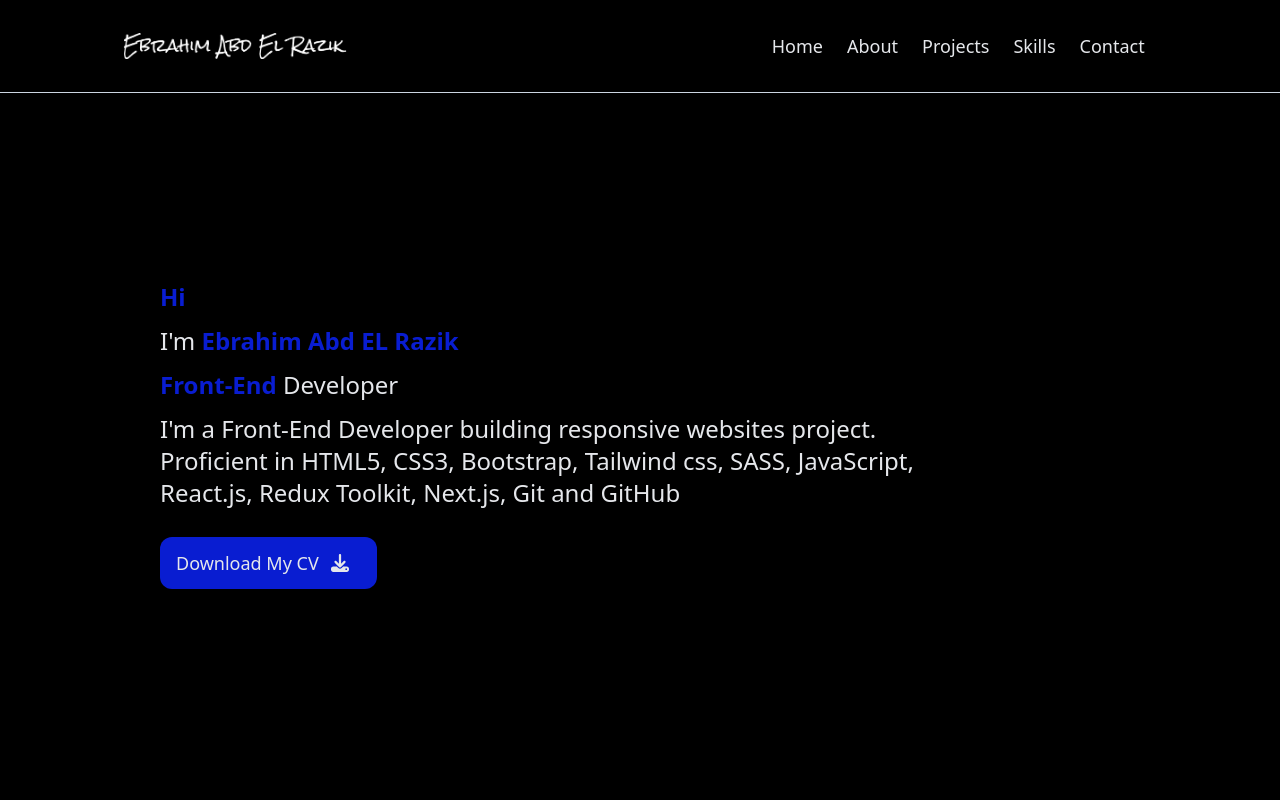
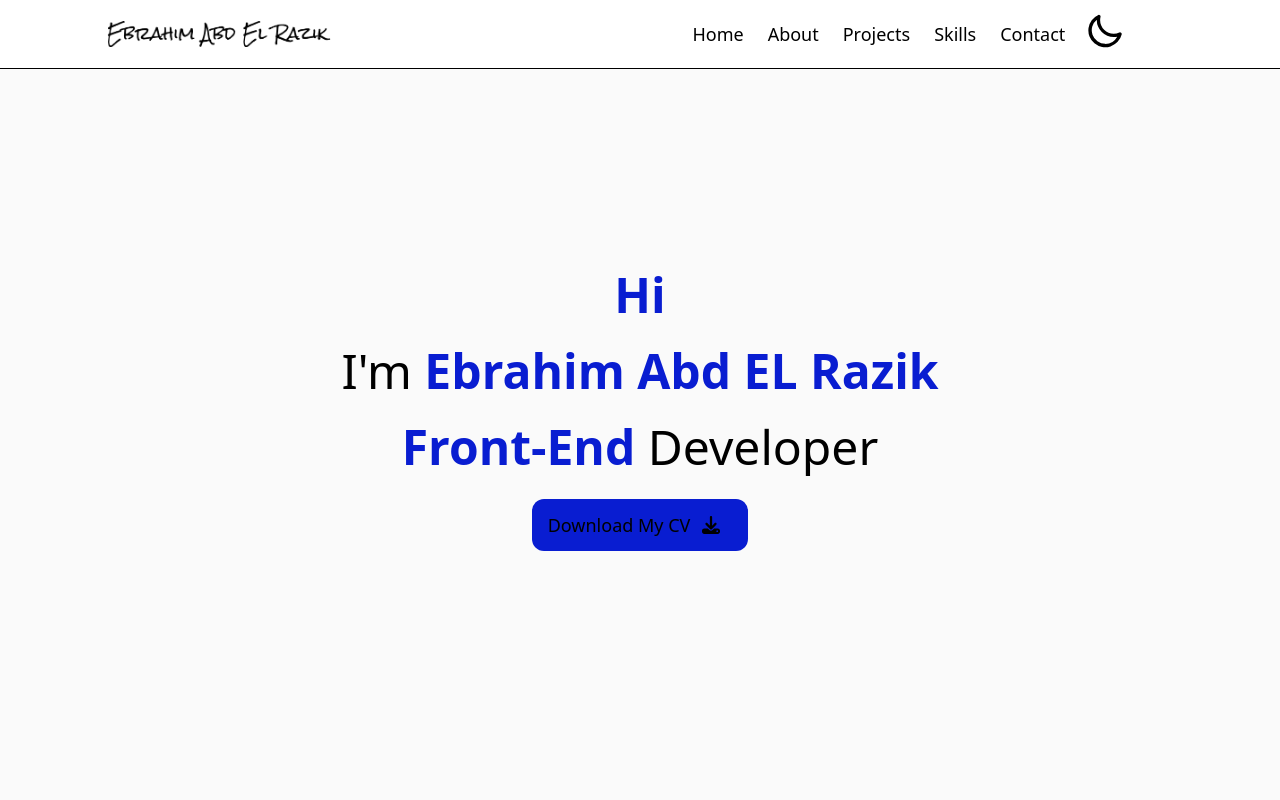
Before and after one commit to ebrahim-0/myPortfolio, a React (Create React App) app: page / in a window 1280 px wide. Shown: the top 800 px of the page. Built offline with nearby package versions, Linux system fonts and the light colour scheme.

Commit message:
myPortfolio

```diff
--- a/package.json
+++ b/package.json
@@ -45,6 +45,7 @@
     ]
   },
   "devDependencies": {
+    "daisyui": "^3.1.9",
     "tailwindcss": "^3.3.2"
   }
 }
--- a/src/App.js
+++ b/src/App.js
@@ -1,4 +1,4 @@
-import { useEffect } from "react";
+import { useEffect, useState } from "react";
 import "./App.scss";
 import About from "./Components/About";
 import Contact from "./Components/Contact";
@@ -12,20 +12,36 @@
 import "aos/dist/aos.css"; // You can also use <link> for styles
 
 function App() {
+  const [theme, setTheme] = useState(
+    localStorage.getItem("theme") === "black" ? "black" : "light"
+  );
   useEffect(() => {
+    localStorage.setItem("theme", theme);
+    const localTheme = localStorage.getItem("theme");
+    setTheme(localTheme);
+    document.querySelector("html").setAttribute("data-theme", localTheme);
+
     AOS.init();
-  }, []);
+  }, [theme]);
+
+  const handleMode = (e) => {
+    if (e.target.checked) {
+      setTheme("black");
+    } else {
+      setTheme("light");
+    }
+  };
 
   return (
-    <div className="bg-black">
-      <NavBar />
-      <Home />
-      {/* <About /> */}
-      <Projects />
-      <Skills />
-      <Contact />
-      <Footer />
-    </div>
+    <>
+      <NavBar theme={theme} handleMode={handleMode} />
+      <Home theme={theme} />
+      <About theme={theme} />
+      <Projects theme={theme} />
+      <Skills theme={theme} />
+      <Contact theme={theme} />
+      <Footer theme={theme} />
+    </>
   );
 }
 
--- a/src/Components/Contact.js
+++ b/src/Components/Contact.js
@@ -6,11 +6,13 @@
 import "./scss/Contact.scss";
 import { Link } from "react-router-dom";
 
-export default function Contact() {
+export default function Contact({ theme }) {
   return (
     <div
       id="contact"
-      className="container mx-auto md:w-5/6 text-gray-200  text-xl md:text-4xl projects py-24 mt-7 "
+      className={`container mx-auto md:w-5/6 ${
+        theme === "black" ? "text-gray-200" : "text-black"
+      } text-xl md:text-4xl projects py-24 mt-7 `}
     >
       <h1 className="font-bold text-4xl md:text-6xl title text-center">
         Contact US
--- a/src/Components/Home.js
+++ b/src/Components/Home.js
@@ -1,39 +1,33 @@
 import { FontAwesomeIcon } from "@fortawesome/react-fontawesome";
 import "./scss/Home.scss";
 import { faDownload } from "@fortawesome/free-solid-svg-icons";
-import { Link } from "react-router-dom";
 
-export default function Home() {
+export default function Home({ theme }) {
   return (
     <div
       id="home"
-      className="max-w-5xl mx-auto flex flex-col justify-center h-full px-8 text-gray-200 text-2xl font-normal home"
+      className={`flex flex-col justify-center items-center ${
+        theme === "black" ? "text-gray-200" : "text-black"
+      } text-xl md:text-5xl text-center font-normal home`}
       data-aos="fade-up-right"
     >
-      <h2 className="color font-bold mb-3">Hi</h2>
-      <p className="mb-3">
+      <h2 className="color font-bold mb-7">Hi</h2>
+      <p className="mb-7">
         I'm
         <span className="color font-bold"> Ebrahim Abd EL Razik</span>
       </p>
-      <p className="mb-3">
+      <p className="mb-7">
         <span className="color font-bold">Front-End </span>Developer
       </p>
-
-      <p className="mb-7 max-w-3xl">
-        I'm a Front-End Developer building responsive websites project.
-        Proficient in HTML5, CSS3, Bootstrap, Tailwind css, SASS, JavaScript,
-        React.js, Redux Toolkit, Next.js, Git and GitHub
-      </p>
-
-      <Link
-        to="https://drive.google.com/u/0/uc?id=1rHa77y0lQD8FF5QcExSU3q9N-GygiQhF&export=download"
-        className="py-3 px-4 w-fit rounded-xl text-xs md:text-lg transition-all duration-300 hover:underline button"
+      <a
+        href="https://drive.google.com/u/0/uc?id=1rHa77y0lQD8FF5QcExSU3q9N-GygiQhF&export=download"
+        className="py-3 px-4 rounded-xl text-xs md:text-lg transition-all duration-300 hover:underline button"
       >
         Download My CV
         <span className="px-3">
           <FontAwesomeIcon icon={faDownload} />
         </span>
-      </Link>
+      </a>
     </div>
   );
 }
--- a/src/Components/NavBar.js
+++ b/src/Components/NavBar.js
@@ -4,8 +4,9 @@
 import { FontAwesomeIcon } from "@fortawesome/react-fontawesome";
 import { useState } from "react";
 import logo from "./Image/logo.png";
+import logoLight from "./Image/logo1.png";
 
-export default function NavBar() {
+export default function NavBar({ theme, handleMode }) {
   const [nav, setNav] = useState(false);
 
   const handleClick = () => {
@@ -28,7 +29,9 @@
               smooth
               offset={-50}
               duration={500}
-              className="p-3 md:px-3 links transition-all duration-500 cursor-pointer capitalize"
+              className={`p-3 md:px-3 links transition-all duration-500 cursor-pointer capitalize ${
+                theme === "black" ? "text-slate-50" : "text-black"
+              }`}
             >
               {link}
             </Link>
@@ -39,26 +42,74 @@
   };
 
   return (
-    <div className="border-b-[1px] bg-black border-slate-300 navbar sticky top-0 transition-all duration-500 p-5 z-20">
+    <div
+      className={`border-b-[1px] border-slate-300 light:text-black navbar sticky top-0 transition-all duration-500 p-3 md:p-0 z-20`}
+      style={{
+        background: `${theme === "black" ? "black" : "white"}`,
+        borderColor: `${theme === "black" ? "white" : "black"}`,
+      }}
+    >
       <div className="container mx-auto md:w-5/6 flex justify-between items-center p-2 md:p-0 text-gray-200">
         <Link to="/" className="text-2xl font-bold font-mono color">
-          <img src={logo} alt="" className="w-56 z-10" />
+          <img
+            src={theme === "black" ? logo : logoLight}
+            alt=""
+            className="w-56 z-10"
+          />
         </Link>
+
+        <div className="flex items-center">
+          <nav className="hidden md:flex text-lg navbar">{navLinks()}</nav>
+          <div>
+            <label
+              className={`${
+                theme === "black" ? "text-white" : "text-black"
+              } swap swap-rotate pr-12`}
+            >
+              {/* this hidden checkbox controls the state */}
+              <input
+                type="checkbox"
+                onChange={handleMode}
+                checked={theme === "light" ? false : true}
+              />
+
+              {/* sun icon */}
+              <svg
+                className="swap-on fill-current w-10 h-10"
+                xmlns="http://www.w3.org/2000/svg"
+                viewBox="0 0 24 24"
+              >
+                <path d="M5.64,17l-.71.71a1,1,0,0,0,0,1.41,1,1,0,0,0,1.41,0l.71-.71A1,1,0,0,0,5.64,17ZM5,12a1,1,0,0,0-1-1H3a1,1,0,0,0,0,2H4A1,1,0,0,0,5,12Zm7-7a1,1,0,0,0,1-1V3a1,1,0,0,0-2,0V4A1,1,0,0,0,12,5ZM5.64,7.05a1,1,0,0,0,.7.29,1,1,0,0,0,.71-.29,1,1,0,0,0,0-1.41l-.71-.71A1,1,0,0,0,4.93,6.34Zm12,.29a1,1,0,0,0,.7-.29l.71-.71a1,1,0,1,0-1.41-1.41L17,5.64a1,1,0,0,0,0,1.41A1,1,0,0,0,17.66,7.34ZM21,11H20a1,1,0,0,0,0,2h1a1,1,0,0,0,0-2Zm-9,8a1,1,0,0,0-1,1v1a1,1,0,0,0,2,0V20A1,1,0,0,0,12,19ZM18.36,17A1,1,0,0,0,17,18.36l.71.71a1,1,0,0,0,1.41,0,1,1,0,0,0,0-1.41ZM12,6.5A5.5,5.5,0,1,0,17.5,12,5.51,5.51,0,0,0,12,6.5Zm0,9A3.5,3.5,0,1,1,15.5,12,3.5,3.5,0,0,1,12,15.5Z" />
+              </svg>
+
+              {/* moon icon */}
+              <svg
+                className="swap-off fill-current w-10 h-10"
+                xmlns="http://www.w3.org/2000/svg"
+                viewBox="0 0 24 24"
+              >
+                <path d="M21.64,13a1,1,0,0,0-1.05-.14,8.05,8.05,0,0,1-3.37.73A8.15,8.15,0,0,1,9.08,5.49a8.59,8.59,0,0,1,.25-2A1,1,0,0,0,8,2.36,10.14,10.14,0,1,0,22,14.05,1,1,0,0,0,21.64,13Zm-9.5,6.69A8.14,8.14,0,0,1,7.08,5.22v.27A10.15,10.15,0,0,0,17.22,15.63a9.79,9.79,0,0,0,2.1-.22A8.11,8.11,0,0,1,12.14,19.73Z" />
+              </svg>
+            </label>
+          </div>
           <div onClick={handleClick} className="md:hidden z-10">
             {!nav ? (
               <FontAwesomeIcon
-              className=" text-3xl relative right-8"
+                className={`${
+                  theme === "black" ? "text-white" : "text-black"
+                } text-3xl relative right-8`}
                 icon={faBars}
               />
             ) : (
               <FontAwesomeIcon
-              className=" text-3xl relative right-8"
+                className={`${
+                  theme === "black" ? "text-white" : "text-black"
+                } text-3xl relative right-8`}
                 icon={faXmark}
               />
             )}
           </div>
-        <nav className="hidden md:flex text-lg navbar">{navLinks()}</nav>
-
+        </div>
         <nav
           className={
             nav
--- a/src/Components/Projects.js
+++ b/src/Components/Projects.js
@@ -4,11 +4,13 @@
 import { Link } from "react-router-dom";
 import { AiFillGithub } from "react-icons/ai";
 
-export default function Projects() {
+export default function Projects({ theme }) {
   return (
     <div
       id="projects"
-      className="container mx-auto md:w-5/6 text-gray-200 text-xl md:text-5xl projects py-24 mt-7 "
+      className={`container mx-auto md:w-5/6 ${
+        theme === "black" ? "text-gray-200" : "text-black"
+      } text-xl md:text-5xl projects py-24 mt-7 `}
     >
       <h1 className="font-bold text-4xl md:text-6xl text-center title">
         My Projects
--- a/src/Components/Skills.js
+++ b/src/Components/Skills.js
@@ -10,11 +10,13 @@
 import { AiFillGithub } from "react-icons/ai";
 
 import "./scss/Skills.scss";
-export default function Skills() {
+export default function Skills({ theme }) {
   return (
     <div
       id="skills"
-      className="container mx-auto md:w-5/6 text-gray-200 text-xl md:text-5xl projects py-20 mt-7"
+      className={`container mx-auto md:w-5/6 ${
+        theme === "black" ? "text-gray-200" : "text-black"
+      } text-xl md:text-5xl projects py-20 mt-7`}
     >
       <h1 className="font-bold text-center text-4xl md:text-6xl title">
         My Skills
@@ -26,70 +28,130 @@
             data-aos="zoom-out-up"
           >
             <FaHtml5 className="text-7xl" />
-            <p className="text-white text-xl md:text-3xl">HTML</p>
+            <p
+              className={`text-xl ${
+                theme === "black" ? "text-white" : "text-black"
+              } md:text-3xl`}
+            >
+              HTML
+            </p>
           </div>
           <div
             className="flex flex-col items-center p-4"
             data-aos="zoom-out-up"
           >
             <FaCss3Alt className="text-7xl" />
-            <p className="text-white text-xl md:text-3xl">CSS</p>
+            <p
+              className={`text-xl ${
+                theme === "black" ? "text-white" : "text-black"
+              } md:text-3xl`}
+            >
+              CSS
+            </p>
           </div>
           <div
             className="flex flex-col items-center p-4"
             data-aos="zoom-out-up"
           >
             <FaSass className="text-7xl" />
-            <p className="text-white text-xl md:text-3xl">Sass</p>
+            <p
+              className={`text-xl ${
+                theme === "black" ? "text-white" : "text-black"
+              } md:text-3xl`}
+            >
+              Sass
+            </p>
           </div>
           <div
             className="flex flex-col items-center p-4"
             data-aos="zoom-out-up"
           >
             <FaBootstrap className="text-7xl" />
-            <p className="text-white text-xl md:text-3xl">Bootstrap</p>
+            <p
+              className={`text-xl ${
+                theme === "black" ? "text-white" : "text-black"
+              } md:text-3xl`}
+            >
+              Bootstrap
+            </p>
           </div>
           <div
             className="flex flex-col items-center p-4"
             data-aos="zoom-out-up"
           >
             <SiTailwindcss className="text-7xl" />
-            <p className="text-white text-xl md:text-3xl">Tailwind css</p>
+            <p
+              className={`text-xl ${
+                theme === "black" ? "text-white" : "text-black"
+              } md:text-3xl`}
+            >
+              Tailwind css
+            </p>
           </div>
           <div
             className="flex flex-col items-center p-4"
             data-aos="zoom-out-up"
           >
             <BiLogoJavascript className="text-7xl" />
-            <p className="text-white text-xl md:text-3xl">JavaScript</p>
+            <p
+              className={`text-xl ${
+                theme === "black" ? "text-white" : "text-black"
+              } md:text-3xl`}
+            >
+              JavaScript
+            </p>
           </div>
           <div
             className="flex flex-col items-center p-4"
             data-aos="zoom-out-up"
           >
             <BiLogoReact className="text-7xl" />
-            <p className="text-white text-xl md:text-3xl">React</p>
+            <p
+              className={`text-xl ${
+                theme === "black" ? "text-white" : "text-black"
+              } md:text-3xl`}
+            >
+              React
+            </p>
           </div>
           <div
             className="flex flex-col items-center p-4"
             data-aos="zoom-out-up"
           >
             <TbBrandRedux className="text-7xl" />
-            <p className="text-white text-xl md:text-3xl">Redux</p>
+            <p
+              className={`text-xl ${
+                theme === "black" ? "text-white" : "text-black"
+              } md:text-3xl`}
+            >
+              Redux
+            </p>
           </div>
           <div
             className="flex flex-col items-center p-4"
             data-aos="zoom-out-up"
           >
             <TbBrandNextjs className="text-7xl" />
-            <p className="text-white text-xl md:text-3xl">Next JS</p>
+            <p
+              className={`text-xl ${
+                theme === "black" ? "text-white" : "text-black"
+              } md:text-3xl`}
+            >
+              Next JS
+            </p>
           </div>
           <div
             className="flex flex-col items-center p-4"
             data-aos="zoom-out-up"
           >
             <AiFillGithub className="text-7xl" />
-            <p className="text-white text-3xl">Github</p>
+            <p
+              className={`text-xl ${
+                theme === "black" ? "text-gray-200" : "text-black"
+              } md:text-3xl`}
+            >
+              Github
+            </p>
           </div>
         </div>
       </div>
--- a/tailwind.config.js
+++ b/tailwind.config.js
@@ -1,8 +1,12 @@
 /** @type {import('tailwindcss').Config} */
 module.exports = {
   content: ["./src/**/*.{js,jsx,ts,tsx}"],
+
   theme: {
     extend: {},
   },
-  plugins: [],
+  plugins: [require("daisyui")],
+  daisyui: {
+    themes: ["acid", "black"],
+  },
 };
```
Also changed, not shown: src/Components/About.js (+6 -4 lines), src/Components/Footer.js (+7 -2 lines), 1 other file (tests, documents, lock files or other folders). Lines whose indentation alone changed are shown as unchanged.
